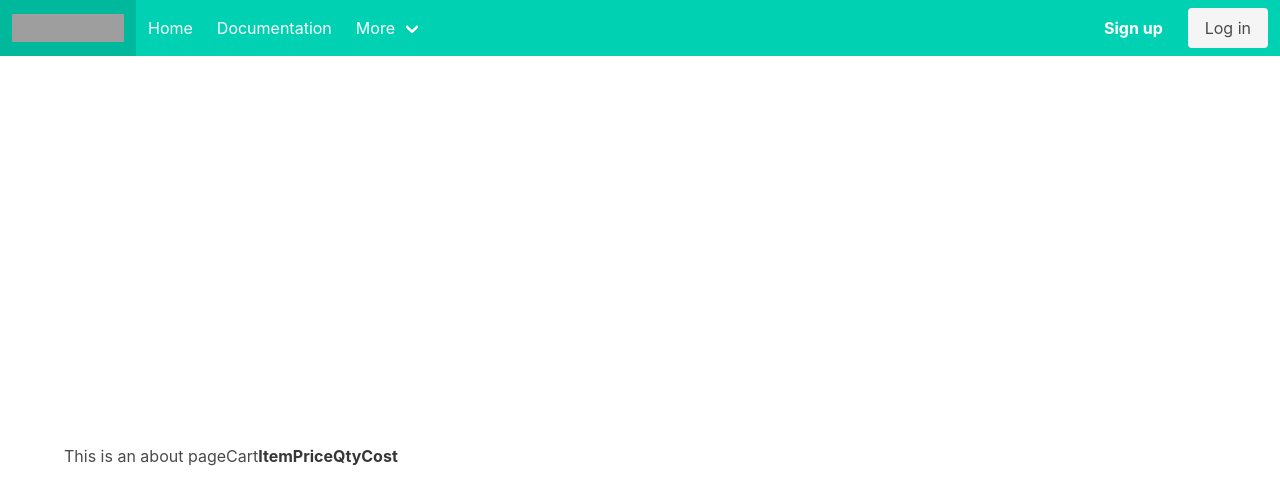
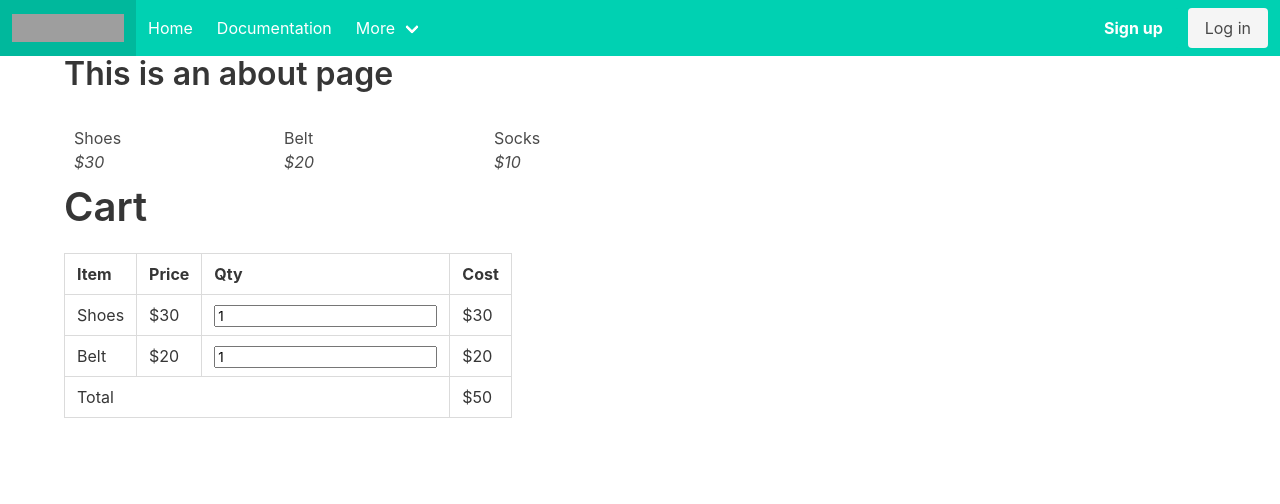
Before and after one commit to KyleWendholt/Webdev22-Class, a Vue app in the folder client/: page /about in a window 1280 px wide. Shown: the top 504 px of the page. Built offline with nearby package versions, Linux system fonts and the light colour scheme; grey boxes are pictures that could not be loaded; the HTML template or start-up script is replaced by a standard one.

Commit message:
updated to class code

```diff
--- a/client/src/views/AboutView.vue
+++ b/client/src/views/AboutView.vue
@@ -1,37 +1,62 @@
-<style setup lang="ts">
+<script setup lang="ts">
+import { reactive } from "vue";
+
 const items = [
-  {name: 'Shoes', cost: 30},
-  {name: 'Belt', cost: 20},
-  {name: 'Socks', cost: 10},
+  { name: "Shoes", cost: 30 },
+  { name: "Belt", cost: 20 },
+  { name: "Socks", cost: 10 },
+];
 
-]
-const cart = [{name: 'Shoes', cost: 30},
-  {name: 'Belt', cost: 20},]
-</style>
+const cart = reactive([
+  { name: "Shoes", cost: 30, qty: 1 },
+  { name: "Belt", cost: 20, qty: 1 },
+]);
+
+function addToCart(item: any) {
+  cart.push({ ...item, qty: 1 });
+}
+</script>
+
 <template>
   <div class="about">
-    <h1>This is an about page</h1>
+    <h1 class="title">This is an about page</h1>
+
     <ul>
-      <li v-for="item in items" :key="item.name">
+      <li v-for="item in items" :key="item.name" @click="addToCart(item)">
         <h3>{{ item.name }}</h3>
-        <em>{{ item.cost }}</em>
+
+        <em>${{ item.cost }}</em>
       </li>
+    </ul>
 
-    </ul>
-    <h2>Cart</h2>
-    <table>
+    <h2 class="title is-2">Cart</h2>
+    <table class="table is-bordered">
       <tr>
         <th>Item</th>
         <th>Price</th>
         <th>Qty</th>
         <th>Cost</th>
       </tr>
+      <tr v-for="item in cart" :key="item.name">
+        <td>{{ item.name }}</td>
+        <td>${{ item.cost }}</td>
+        <td><input v-model="item.qty" /></td>
+        <td>${{ item.cost * item.qty }}</td>
+      </tr>
+      <tr>
+        <td colspan="3">Total</td>
+        <td>
+          ${{ cart.reduce((total, item) => total + item.cost * item.qty, 0) }}
+        </td>
+      </tr>
     </table>
   </div>
 </template>
+
 <style lang="scss">
 ul {
   display: flex;
+
   li {
     width: 200px;
     padding: 5px;
@@ -39,12 +64,3 @@ ul {
   }
 }
 </style>
-<style>
-@media (min-width: 1024px) {
-  .about {
-    min-height: 100vh;
-    display: flex;
-    align-items: center;
-  }
-}
-</style>
```
